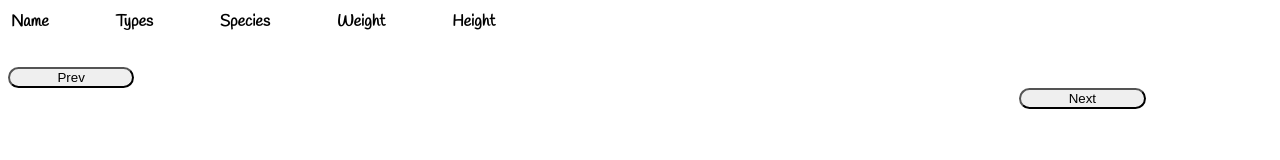
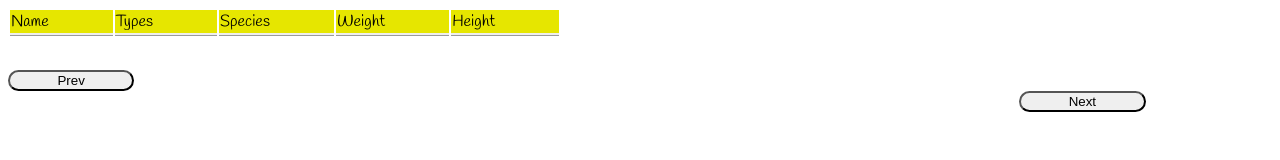
Before and after one commit to JudyVue/Pokemon-Display-, a website: page index.html in a window 1280 px wide. Drawn offline with nearby package versions, Linux system fonts and the light colour scheme; no server answers.

Commit message:
table alighment is rough

```diff
--- a/css/styles.css
+++ b/css/styles.css
@@ -3,16 +3,24 @@ body {
 }
 
 table {
+  font-size: 1em;
   display: flex;
-  max-width: 80%;
+  /*max-width: 100%;*/
 }
 
 
-th {
+.header td {
+  background-color: #e6e600;
+  color: black;
   padding-right: 4em;
+  margin: auto;
+  justify-content: center;
 }
 
 td {
+  margin: auto;
+  background-color: #2b547e;
+  color: white;
   padding-right: 2em;
   border-bottom: ridge;
 }
@@ -23,6 +31,8 @@ td {
 
 .abilities {
   display: none;
+  background-color: #add8e6;
+  color: black;
   border: inset 2px #add8e6;
   width: 90%;
   float: right;
--- a/index.html
+++ b/index.html
@@ -23,12 +23,18 @@
   </script>
   <section class="pokemon-container">
     <table>
-      <tr class="header" align="center">
-        <th>Name </th>
+      <tr class="header" align="right">
+        <!-- <th>Name </th>
         <th>Types</th>
         <th>Species</th>
         <th>Weight</th>
-        <th>Height</th>
+        <th>Height</th> -->
+
+        <td>Name </td>
+        <td>Types</td>
+        <td>Species</td>
+        <td>Weight</td>
+        <td>Height</td>
       </tr>
     </table>
   </section>
--- a/model/pokemon-fetch.js
+++ b/model/pokemon-fetch.js
@@ -9,7 +9,6 @@
   module.pokemon = pokemon;
 
   let pokemonURL = 'http://pokeapi.co/api/v2/pokemon';
-
 
   //created constructor function to instantiate new objects from data so I could have an easier time templating it with my own formatted properties
   function Pokemon(opts){
```
